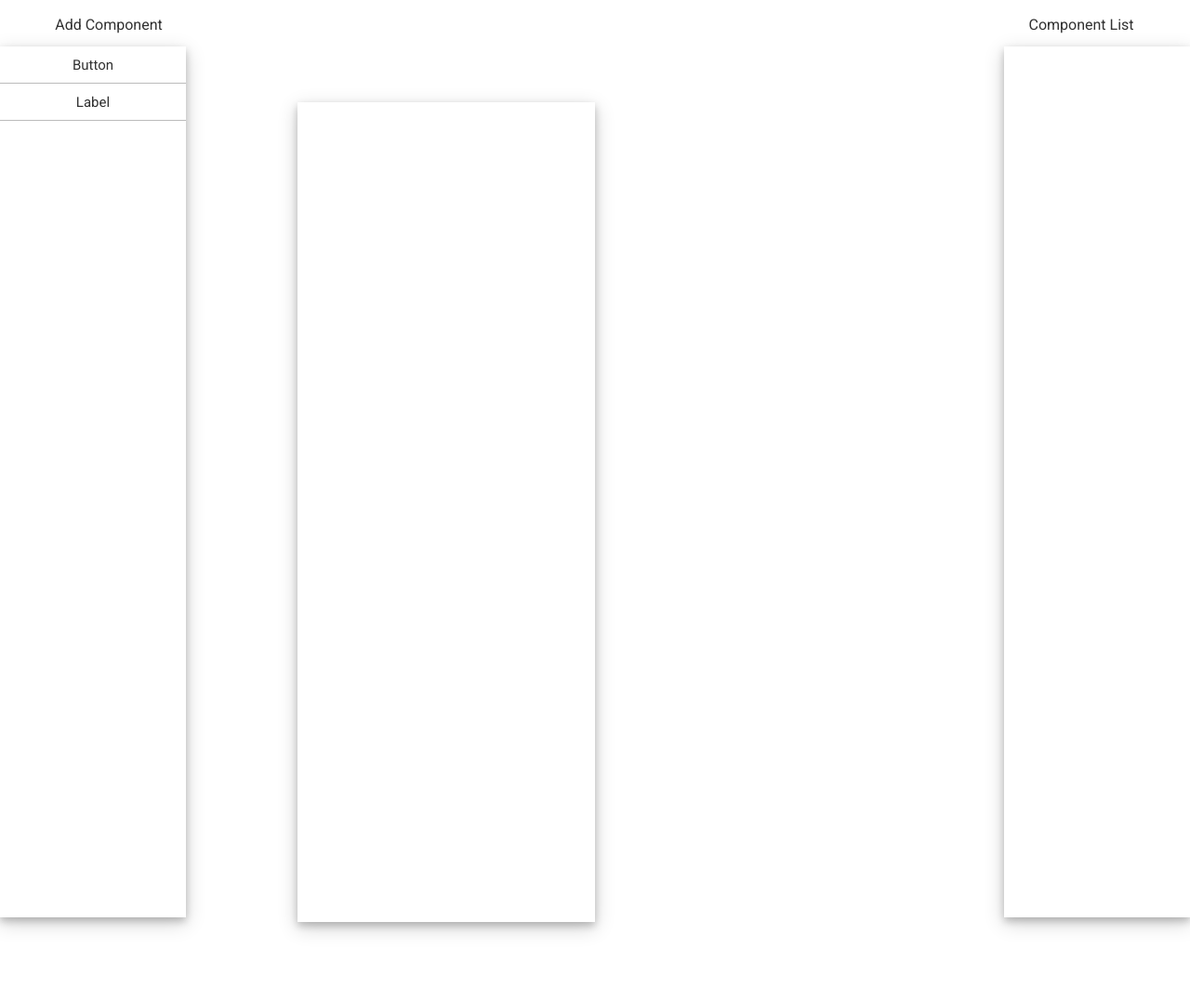
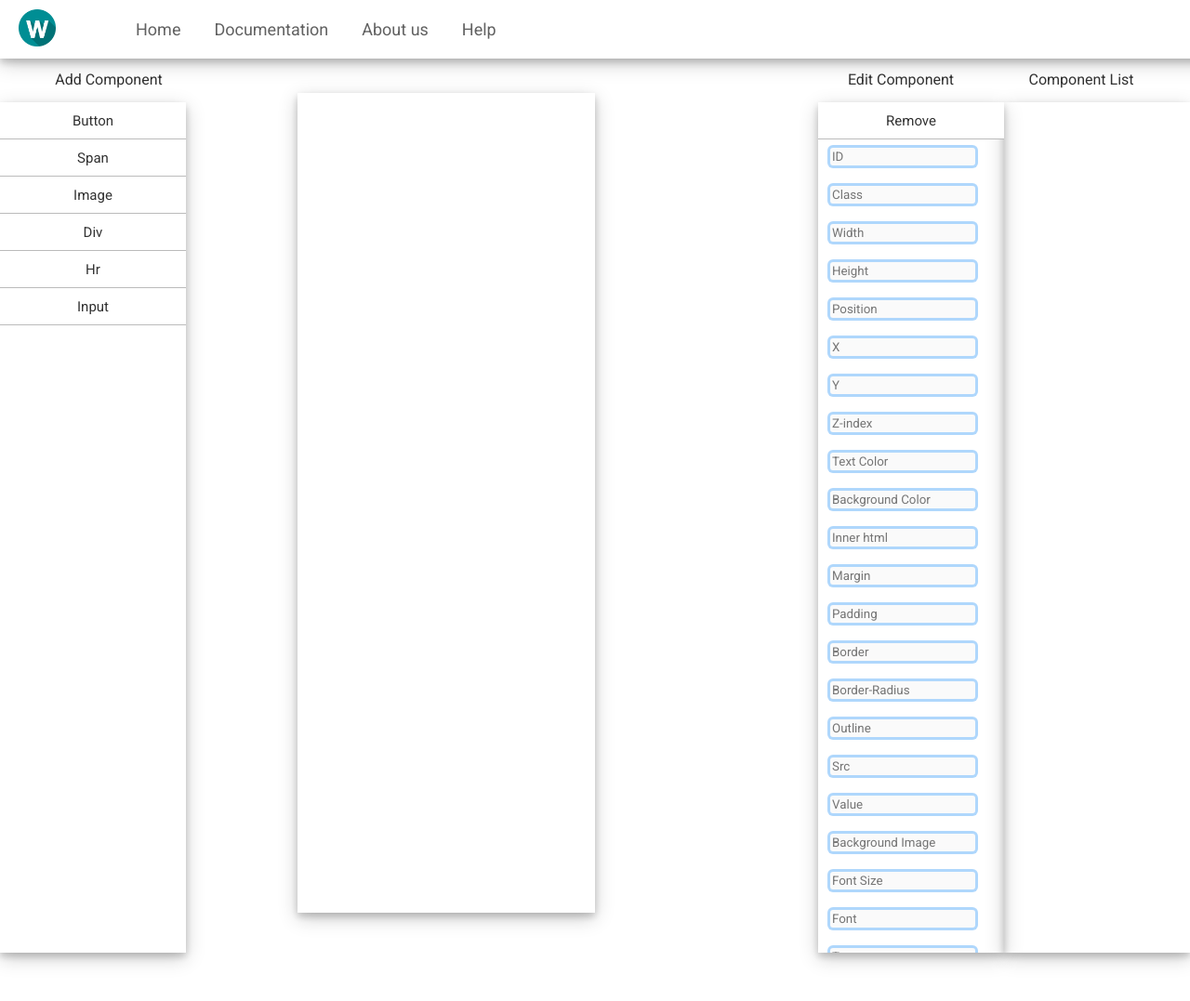
Before and after one commit to lightning-speed/WebPress, a PHP site: page /index.html in a window 1280 px wide. Shown: the top 1077 px of the page at 93% size. Run offline with PHP 8.4, Linux system fonts and the light colour scheme.

Commit message:
Add files via upload

```diff
--- a/index.html
+++ b/index.html
@@ -1,49 +1,108 @@
+<!DOCTYPE html>
 <html>
-	<title>WebPress</title>
+
+<head>
+	<title>Web Press</title>
+	<link rel="icon" type="image/x-icon" href="assets/images/icon.png">
+</head>
 
 <link rel="preconnect" href="https://fonts.googleapis.com" />
 <link rel="preconnect" href="https://fonts.gstatic.com" crossorigin />
-	<link
-		href="https://fonts.googleapis.com/css2?family=Roboto&display=swap"
-		rel="stylesheet"
-	/>
+<link href="https://fonts.googleapis.com/css2?family=Roboto&display=swap" rel="stylesheet" />
 <link rel="stylesheet" href="ui/default.css" />
 <link rel="stylesheet" href="ui/components.css" />
 <script src="script/app.js"></script>
+<script>
 
-	<body onload="startApp()">
+</script>
+</div>
+
+<body onload="startApp()" class="bodt">
+	<div class="nav_bar">
+		<img src="assets/images/icon.png"/ width="40px" height="40px" style="position: absolute;top:10px;left: 20px;">
+		<span><button class="nav_button">Home</button></span>
+		<span><button class="nav_button">Documentation</button></span>
+		<span><button class="nav_button">About us</button></span>
+		<span><button class="nav_button">Help</button></span>
+
+	</div>
 	<div class="main_box" id="component_box"></div>
 	<div class="list_box" id="component_list_box"></div>
-		<p
-			style="
+	<p style="
 				margin: 10px;
+				margin-top:69px;
+				margin-bottom:0px;
 				padding: 7px;
 				text-align: center;
 				width: 200px;
 				float: right;
-			"
-		>
+			">
 		Component List
 	</p>
-		<p
-			style="
+	<p style="
 				margin: 10px;
+				margin-top:69px;
+				margin-bottom:0px;
 				padding: 7px;
 				text-align: center;
 				width: 200px;
 				float: left;
-			"
-		>
+			">
 		Add Component
+	</p>
+	<p style="
+				margin: 10px;
+				margin-top:69px;
+				margin-bottom:0px;
+				margin-right: -30px;
+				padding: 7px;
+				text-align: center;
+				width: 200px;
+				float: right;
+			">
+		Edit Component
 	</p>
 
 	<div class="selection_box">
 		<button class="component_button" onclick="select_component(1);">
 			Button
 		</button>
-			<button class="component_button" onclick="select_component(2);">
-				Label
+		<button class="component_button" onclick="select_component(2);">Span</button>
+		<button class="component_button" onclick="select_component(3);">
+			Image
 		</button>
+		<button class="component_button" onclick="select_component(4);">Div</button>
+		<button class="component_button" onclick="select_component(5);">Hr</button>
+		<button class="component_button" onclick="select_component(6);">Input</button>
+
+
+	</div>
+	<div class="edit_box" id="editBox">
+		<button class="component_button" onclick="removeCom();">Remove</button>
+		<input class="text_field" placeholder="ID" id="id_box" />
+		<input class="text_field" placeholder="Class" id="class_box" />
+		<input class="text_field" placeholder="Width" id="width_box" />
+		<input class="text_field" placeholder="Height" id="height_box" />
+		<input class="text_field" placeholder="Position" id="position_box" />
+		<input class="text_field" placeholder="X" id="left_box" />
+		<input class="text_field" placeholder="Y" id="top_box" />
+		<input class="text_field" placeholder="Z-index" id="z_index_box" />
+		<input class="text_field" placeholder="Text Color" id="text_color_box" />
+		<input class="text_field" placeholder="Background Color" id="background_color_box" />
+		<input class="text_field" placeholder="Inner html" id="inner_html_box" />
+		<input class="text_field" placeholder="Margin" id="margin_box" />
+		<input class="text_field" placeholder="Padding" id="padding_box" />
+		<input class="text_field" placeholder="Border" id="border_box" />
+		<input class="text_field" placeholder="Border-Radius" id="border_radius_box" />
+		<input class="text_field" placeholder="Outline" id="outline_box" />
+		<input class="text_field" placeholder="Src" id="src_box" />
+		<input class="text_field" placeholder="Value" id="value_box" />
+		<input class="text_field" placeholder="Background Image" id="background_box" />
+		<input class="text_field" placeholder="Font Size" id="font_size_box" />
+		<input class="text_field" placeholder="Font" id="font_box" />
+		<input class="text_field" placeholder="Type" id="type_box" />
+
 	</div>
 </body>
+
 </html>
--- a/script/app.js
+++ b/script/app.js
@@ -22,7 +22,24 @@ function select_component(id) {
 		case 3: {
 			selectedComponent = document.createElement("IMG");
 			selectedComponent.id = "image";
-			selectedComponent.src = "none";
+			selectedComponent.src = "../assets/images/image.png";
+
+			break;
+		}
+		case 4: {
+			selectedComponent = document.createElement("DIV");
+			selectedComponent.innerHTML = "Div";
+			selectedComponent.id = "div";
+			break;
+		}
+		case 5: {
+			selectedComponent = document.createElement("HR");
+			selectedComponent.id = "hr";
+			break;
+		}
+		case 6: {
+			selectedComponent = document.createElement("INPUT");
+			selectedComponent.id = "input";
 			break;
 		}
 		default: { break; };
@@ -69,6 +86,8 @@ function open_property(list_component) {
 	value_box.value = selectedComponent.value;
 	font_size_box.value = selectedComponent.style.fontSize;
 	font_box.value = selectedComponent.style.fontFamily;
+	type_box.value = selectedComponent.type;
+
 	var fields = document.getElementById("editBox").children;
 	for (var i = 0; i < fields.length; i++) {
 		if (fields[i].value == "undefined") {
@@ -102,6 +121,8 @@ function save() {
 	selectedComponent.style.fontSize = font_size_box.value;
 	if (font_box.value != "")
 		selectedComponent.style.fontFamily = font_box.value;
+	selectedComponent.type = type_box.value;
+
 
 }
 function removeCom() {
@@ -110,6 +131,8 @@ function removeCom() {
 		document.getElementById(list.innerHTML).remove();
 	} catch (e) { }
 	list.remove();
+	var lists = document.getElementById("component_list_box").children;
+	open_property(lists[lists.length-1]);
 }
 function phpCall(url) {
 	var request = new XMLHttpRequest();
@@ -118,4 +141,5 @@ function phpCall(url) {
 	}
 	request.open("GET", url, true);
 	request.send();
+
 }
--- /dev/null
+++ b/script/component.js
@@ -0,0 +1,3 @@
+function unknown(){
+
+}
--- a/ui/components.css
+++ b/ui/components.css
@@ -3,15 +3,16 @@
 	width: 25%;
 	position: absolute;
 	box-shadow: 0 4px 8px 0 rgba(0, 0, 0, 0.2), 0 6px 20px 0 rgba(0, 0, 0, 0.19);
-	top: 10%;
+	top: 100px;
 	left: 25%;
 }
+
 .selection_box {
-	height: 85%;
+	height: 83%;
 	width: 200px;
 	box-shadow: 0 4px 8px 0 rgba(0, 0, 0, 0.2), 0 6px 20px 0 rgba(0, 0, 0, 0.19);
 	position: absolute;
-	top: 50px;
+	top: 110px;
 	left: 0%;
 }
 .component_button {
@@ -24,30 +25,56 @@
 	font-size: 15px;
 }
 .list_box {
-	height: 85%;
+	height: 83%;
 	width: 200px;
 	position: absolute;
-	top: 50px;
+	top: 110px;
 	right: 0%;
 	box-shadow: 0 4px 8px 0 rgba(0, 0, 0, 0.2), 0 6px 20px 0 rgba(0, 0, 0, 0.19);
 	overflow-y: scroll;
 	overflow-x: hidden;
 }
 .edit_box {
-	height: 85%;
+	height: 83%;
 	width: 200px;
 	box-shadow: 0 4px 8px 0 rgba(0, 0, 0, 0.2), 0 6px 20px 0 rgba(0, 0, 0, 0.19);
 	position: absolute;
-	top: 50px;
+	top: 110px;
 	right: 200px;
 	overflow-y: scroll;
 	overflow-x: hidden;
 }
 .text_field {
-	border: 0px solid rgb(230, 230, 230);
 	background-color: rgb(250, 250, 250);
-	outline: 3px solid rgba(0, 132, 255, 0.3);
+	border: 3px solid rgba(0, 132, 255, 0.3);
 	margin: 10px;
+	margin-top: 6px;
 	padding: 2px;
-	border-radius: 3px;
+	border-radius: 6px;
 }
+.c_button {
+	border: none;
+	border-radius: 5px;
+	outline: none;
+	color: white;
+	background-color: rgba(0, 132, 255, 0.3);
+}
+.nav_bar {
+	position: fixed;
+	top: 0;
+	left: 0;
+	width: 100%;
+	height: 43px;
+	box-shadow: 0 4px 8px 0 rgba(0, 0, 0, 0.2), 0 6px 20px 0 rgba(0, 0, 0, 0.19);
+	padding: 10px;
+	white-space: nowrap;
+	padding-left: 130px;
+}
+.nav_button {
+	background: transparent;
+	border: none;
+	outline: none;
+	color: rgba(50, 50, 50, 0.77);
+	font-size: 18px;
+	margin: 10px;
+}
```
Also changed, not shown: assets/images/icon.png (added), assets/images/image.png (added). Lines whose indentation alone changed are shown as unchanged.
